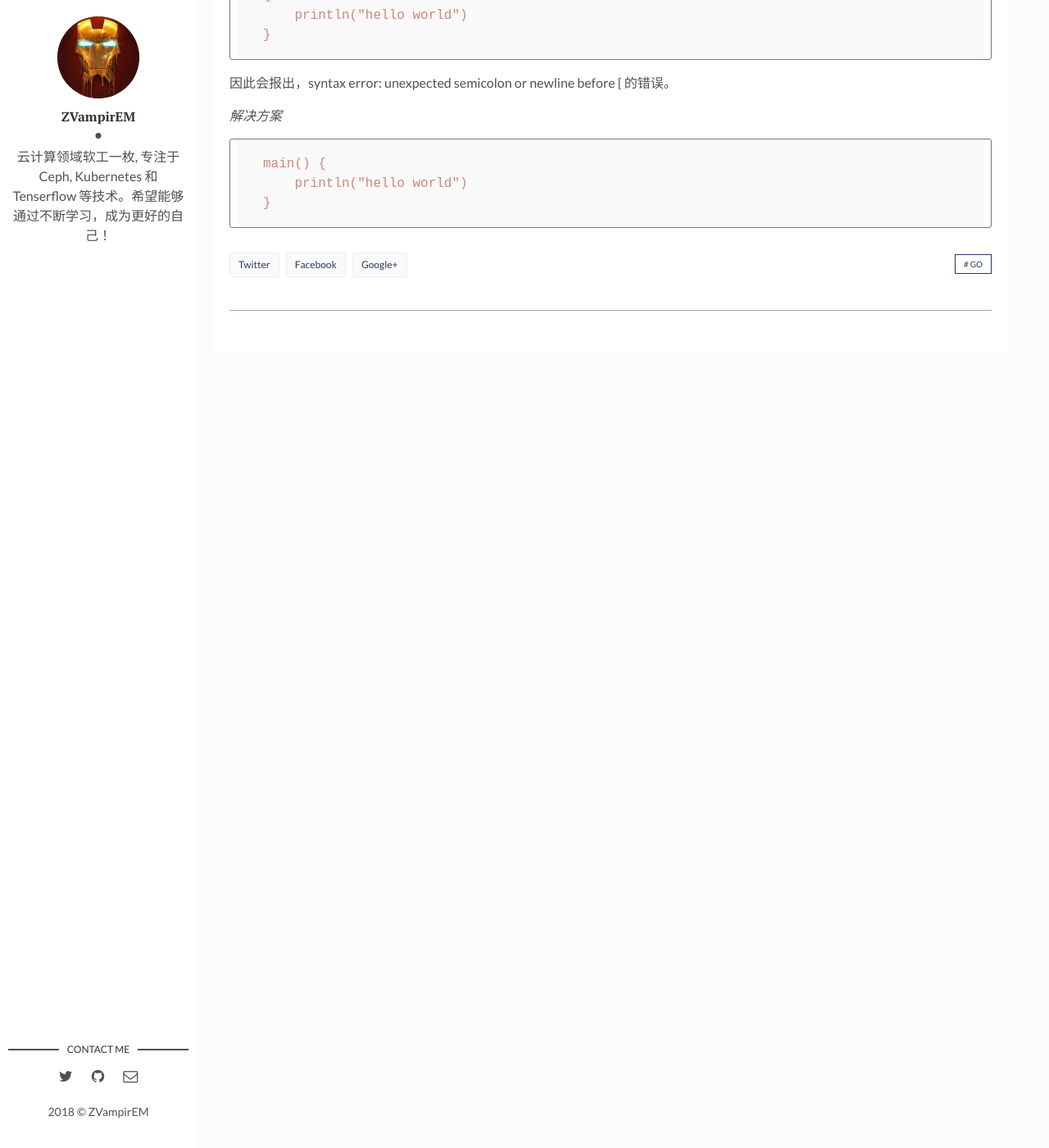
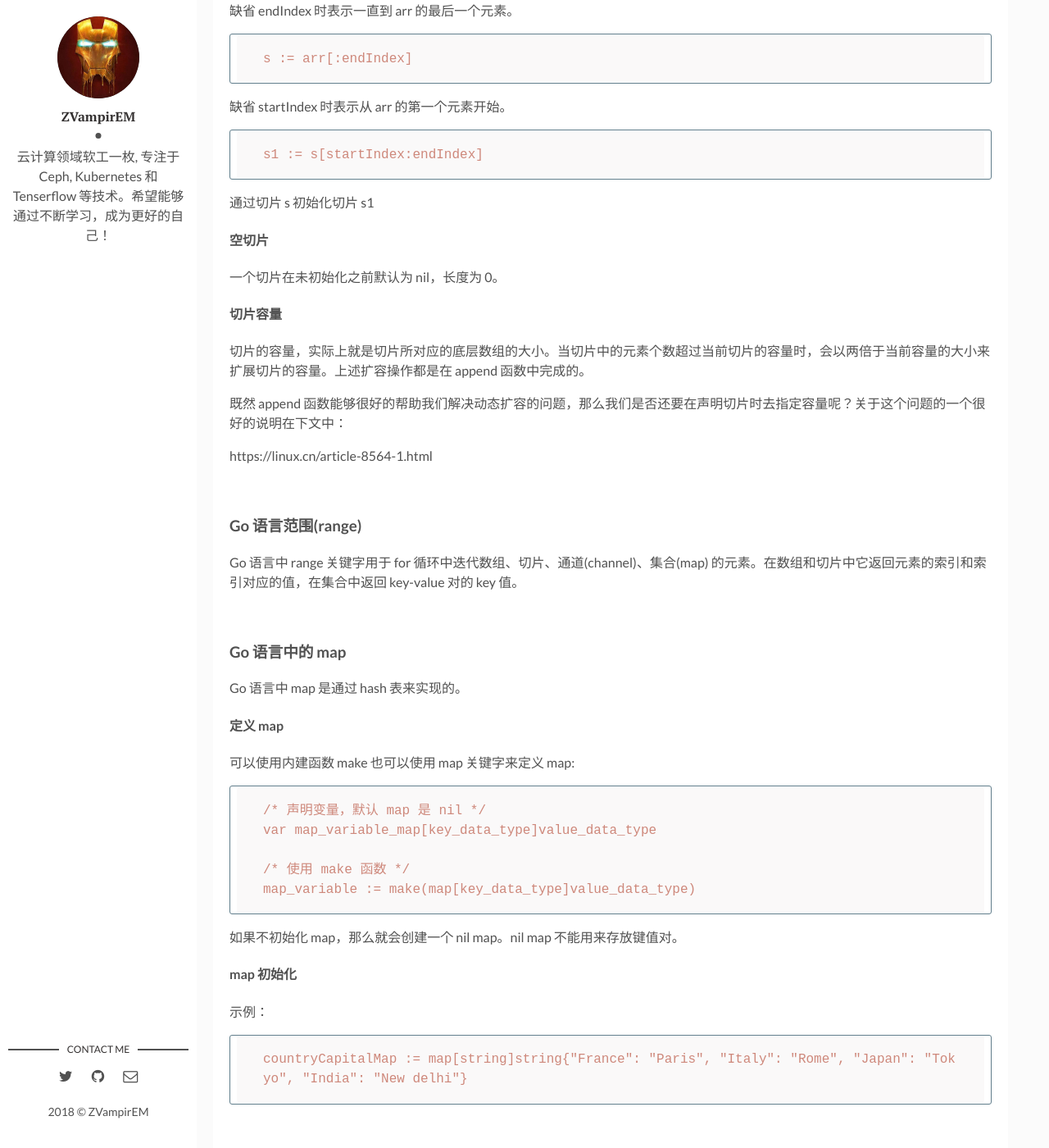
Before and after one commit to ZVampirEM77/ZVampirEM77.github.io, a Jekyll site: the page built from _posts/2018-08-24-study-go.markdown, in a window 1280 px wide and 1400 px high, scrolled down 3498 px. Shown: the whole window at 82% size. Built offline with Jekyll 4.4.1, drawn with Linux system fonts in a browser that asks for light colours; before the commit the page ends 3947 px from its top, so only the background shows below that; some of the changed text lies outside the part shown.

Commit message:
myBlog: update the blog - study go
Signed-off-by: Enming Zhang <zvampirem77@gmail.com>

````diff
--- a/_posts/2018-08-24-study-go.markdown
+++ b/_posts/2018-08-24-study-go.markdown
@@ -71,6 +71,206 @@ const (
     c
 )
 ```
+
+<br />
+
+### 空指针
+
+Go 语言中，空指针表示为 nil
+
+<br />
+
+### 结构体指针
+
+在 Go 语言中，使用结构体指针访问结构体成员时，也是使用 “.” 操作符，如：
+
+```
+struct_pointer.title
+```
+
+<br />
+
+### Go 语言的切片 (slice)
+
+Go 语言的切片是对数组的抽象。Go 数组的长度是不可变的，在特定场景中这样的集合就不太适用，Go 中提供了一种灵活，功能强悍的内置类型切片 ("动态数组")，与数组相比切片的长度是不固定的，可以追加元素，在追加时可能使切片的容量增大。
+
+#### 切片的定义
+
+可以通过声明一个未指定大小的数组来定义切片
+
+```
+var identifier []type
+```
+
+或使用 make 函数来创建切片
+
+```
+var slice1 []type = make([]type, len)
+
+简写成
+
+slice1 := make([]type, len)
+```
+
+这里 len 是数组的长度并且也是切片的初始长度。
+
+
+#### 切片的初始化
+
+```
+s :=[] int {1,2,3}
+```
+
+直接初始化切片，[] 表示是切片类型，{1,2,3} 初始化值依次是 1, 2, 3。 其 len = 3。
+
+```
+s := arr[:]
+```
+
+初始化切片 s 为数组 arr 的引用。
+
+```
+s := arr[startIndex:endIndex]
+```
+
+将 arr 中从下标 startIndex 到 endIndex - 1 下的元素创建为一个新的切片。
+
+```
+s := arr[startIndex:]
+```
+
+缺省 endIndex 时表示一直到 arr 的最后一个元素。
+
+```
+s := arr[:endIndex]
+```
+
+缺省 startIndex 时表示从 arr 的第一个元素开始。
+
+```
+s1 := s[startIndex:endIndex]
+```
+
+通过切片 s 初始化切片 s1
+
+
+#### 空切片
+
+一个切片在未初始化之前默认为 nil，长度为 0。
+
+
+#### 切片容量
+
+切片的容量，实际上就是切片所对应的底层数组的大小。当切片中的元素个数超过当前切片的容量时，会以两倍于当前容量的大小来扩展切片的容量。上述扩容操作都是在 append 函数中完成的。
+
+既然 append 函数能够很好的帮助我们解决动态扩容的问题，那么我们是否还要在声明切片时去指定容量呢？关于这个问题的一个很好的说明在下文中：
+
+https://linux.cn/article-8564-1.html
+
+<br />
+
+### Go 语言范围(range)
+
+Go 语言中 range 关键字用于 for 循环中迭代数组、切片、通道(channel)、集合(map) 的元素。在数组和切片中它返回元素的索引和索引对应的值，在集合中返回 key-value 对的 key 值。
+
+<br />
+
+### Go 语言中的 map
+
+Go 语言中 map 是通过 hash 表来实现的。
+
+#### 定义 map
+
+可以使用内建函数 make 也可以使用 map 关键字来定义 map:
+
+```
+/* 声明变量，默认 map 是 nil */
+var map_variable_map[key_data_type]value_data_type
+
+/* 使用 make 函数 */
+map_variable := make(map[key_data_type]value_data_type)
+```
+
+如果不初始化 map，那么就会创建一个 nil map。nil map 不能用来存放键值对。
+
+#### map 初始化
+
+示例：
+
+```
+countryCapitalMap := map[string]string{"France": "Paris", "Italy": "Rome", "Japan": "Tokyo", "India": "New delhi"}
+```
+
+<br />
+
+### Go 语言接口
+
+Go 语言提供了另外一种数据类型即接口，它把所有的具有共性的方法定义在一起，任何其他类型只要实现了这些方法就是实现了接口。
+
+示例：
+
+```
+/* 定义接口 */
+type interface_name interface {
+    method_name1 [return_type]
+    method_name2 [return_type]
+    method_name3 [return_type]
+    method_name4 [return_type]
+    method_name5 [return_type]
+    method_name6 [return_type]
+    method_name7 [return_type]
+}
+
+/* 定义结构体 */
+type struct_name struct {
+}
+
+/* 实现接口方法 */
+func (struct_name_variable struct_name) method_name1() [return type] {
+    /* 实现方法 */
+}
+
+...
+func (struct_name_variable struct_name) method_namen() [return type] {
+    /* 实现方法 */
+}
+```
+
+<br />
+
+### Go 语言的错误处理
+
+Go 语言通过内置的错误接口提供了非常简单的错误处理机制。
+
+error 类型是一个接口类型，定义为：
+
+```
+type error interface {
+    Error() string
+}
+```
+
+可以在编码中实现 Error 方法来定义错误处理。
+
+<br />
+
+### Go 语言开发工具
+
+本来不打算记录这个的，但是发现了一个比较好的 Go 开发 IDE，而且还是由国人主导开发的，更难能可贵的是，开发者还是我的老乡，所以必须关注一波。
+
+liteide
+
+https://github.com/visualfc/liteide
+
+项目首页
+
+http://liteide.org/cn/
+
+中文文档
+
+http://liteide.org/cn/documents/
+
+
 
 <br />
 <br />
````
